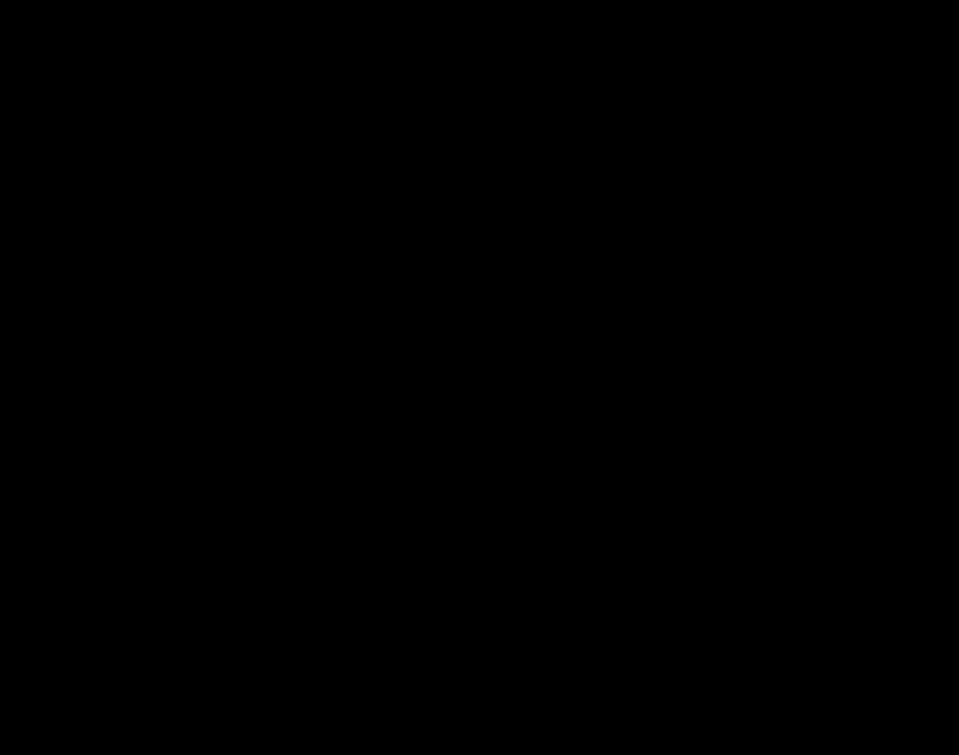
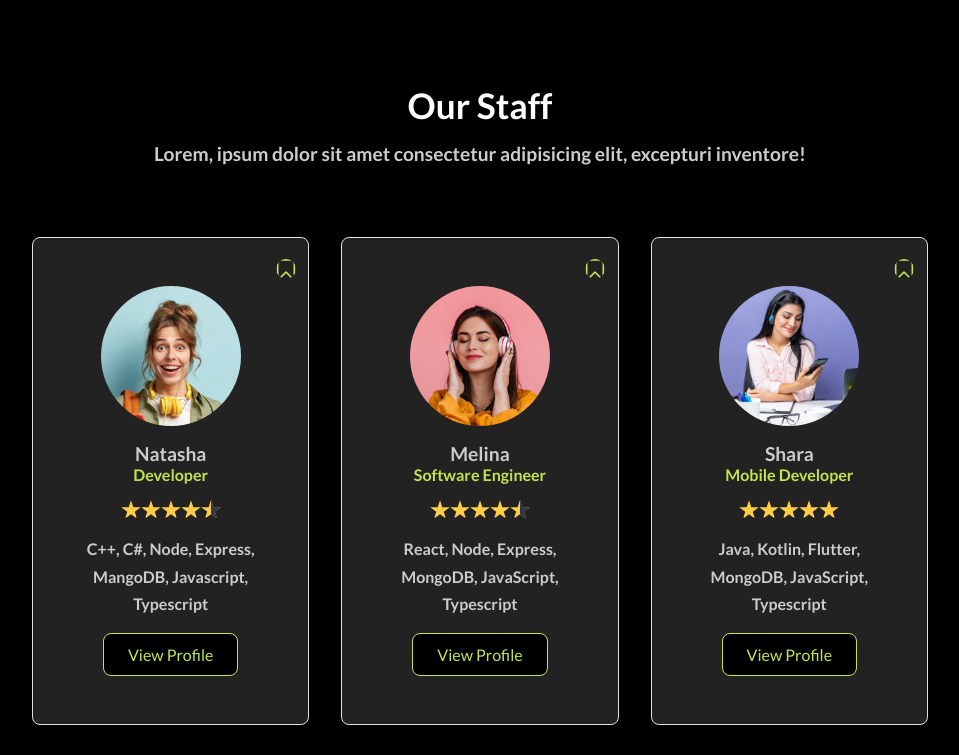
Before and after one commit to Moamin-AbuEwaida/landingpage-dark-mode, a React (Create React App) app: page / in a window 1280 px wide. Shown: the part 4700-5455 px from the top of the page, without its empty margins (160-1119 px from the left). Before the commit the page ends 4672 px from the top, so only its background shows below. Built offline with nearby package versions, Linux system fonts and the light colour scheme; a web font is replaced by a local one.

Commit message:
staff section component

```diff
--- a/src/App.js
+++ b/src/App.js
@@ -2,6 +2,7 @@
 import SectionCategory from "./components/SectionCategory";
 import SectionDownload from "./components/SectionDownload";
 import SectionJobs from "./components/SectionJobs";
+import SectionStaff from "./components/SectionStaff";
 
 function App() {
   return (
@@ -10,6 +11,7 @@
       <SectionCategory />
       <SectionJobs />
       <SectionDownload />
+      <SectionStaff />
     </div>
   );
 }
--- /dev/null
+++ b/src/components/SectionStaff.jsx
@@ -0,0 +1,77 @@
+import React from "react";
+import styled from "styled-components";
+import { InnerLayout } from "../Layouts";
+import StaffCard from "./StaffCard";
+import Title from "./Title";
+import avatar1 from "../img/avatar1.png";
+import avatar2 from "../img/avatar2.png";
+import avatar3 from "../img/avatar3.png";
+import avatar4 from "../img/avatar4.png";
+import star from "../img/star.svg";
+import star_half from "../img/star_half.svg";
+import bookmark from "../img/bookmark.svg";
+
+const SectionStaff = () => {
+  return (
+    <SectionStaffStyled>
+      <InnerLayout>
+        <div className="title-container">
+          <Title
+            name={"Our Staff"}
+            para={
+              "Lorem, ipsum dolor sit amet consectetur adipisicing elit, excepturi inventore!"
+            }
+          />
+        </div>
+        <div className="staff-cards">
+          <StaffCard
+            img={avatar1}
+            bookmark={bookmark}
+            name={"Natasha"}
+            tit={"Developer"}
+            rating={star}
+            rating_half={star_half}
+            stack={"C++, C#, Node, Express, MangoDB, Javascript, Typescript"}
+          />
+          <StaffCard
+            img={avatar2}
+            bookmark={bookmark}
+            name={"Melina"}
+            tit={"Software Engineer"}
+            rating={star}
+            rating_half={star_half}
+            stack={"React, Node, Express, MongoDB, JavaScript, Typescript"}
+          />
+          <StaffCard
+            img={avatar3}
+            bookmark={bookmark}
+            name={"Shara"}
+            tit={"Mobile Developer"}
+            rating={star}
+            rating_half={star}
+            stack={"Java, Kotlin, Flutter, MongoDB, JavaScript, Typescript"}
+          />
+          <StaffCard
+            img={avatar4}
+            bookmark={bookmark}
+            name={"Angelina"}
+            tit={"3d Artist"}
+            rating={star}
+            rating_half={star}
+            stack={"Autodesk Maya, Blender, Arnold, JavaScript, Python"}
+          />
+        </div>
+      </InnerLayout>
+    </SectionStaffStyled>
+  );
+};
+
+const SectionStaffStyled = styled.section`
+  .staff-cards {
+    display: grid;
+    grid-template-columns: repeat(auto-fill, minmax(250px, 1fr));
+    grid-gap: 2rem;
+    padding-top: 3.5rem;
+  }
+`;
+export default SectionStaff;
--- /dev/null
+++ b/src/components/StaffCard.jsx
@@ -0,0 +1,103 @@
+import React from "react";
+import styled from "styled-components";
+
+const StaffCard = ({
+  img,
+  bookmark,
+  name,
+  tit,
+  rating,
+  rating_half,
+  stack,
+}) => {
+  return (
+    <StaffCardStyled>
+      <div className="s-card-container">
+        <img className="bookmark" src={bookmark} alt="" />
+        <img src={img} alt="" />
+        <p>{name}</p>
+        <p className="title">{tit}</p>
+        <div className="rating-con">
+          <img src={rating} alt="" />
+          <img src={rating} alt="" />
+          <img src={rating} alt="" />
+          <img src={rating} alt="" />
+          <img src={rating_half} alt="" />
+        </div>
+        <p className="stack">{stack}</p>
+        <div className="btn-profile">View Profile</div>
+      </div>
+    </StaffCardStyled>
+  );
+};
+
+const StaffCardStyled = styled.section`
+  position: relative;
+  background-color: #222;
+  border-radius: 8px;
+  transition: all 0.4s ease-in-out;
+  border: 1px solid #e1e1e1;
+  .bookmark {
+    position: absolute;
+    top: 1.3rem;
+    right: 0.8rem;
+    width: 20px !important;
+  }
+  &:hover {
+    transition: all 0.4s ease-in-out;
+    background-color: #111;
+    border: 1px solid #f5f5f5;
+    transform: translateY(-5px);
+    box-shadow: 0px 5px 20px rgba(0, 0, 0, 0.2);
+  }
+  .s-card-container {
+    padding: 3rem 2.5rem;
+    display: flex;
+    align-items: center;
+    justify-content: center;
+    flex-direction: column;
+    img {
+      width: 140px;
+      border-radius: 50%;
+      margin-bottom: 1rem;
+    }
+    h4 {
+      color: var(--color-white);
+      padding-bottom: 1rem;
+    }
+    .title {
+      color: var(--color-primary);
+      padding-bottom: 1rem;
+      font-size: 1rem;
+    }
+    .rating-con {
+      display: flex;
+      img {
+        width: 20px;
+      }
+    }
+    .stack {
+      font-size: 1rem;
+      line-height: 1.7rem;
+      padding-bottom: 1rem;
+      text-align: center;
+    }
+    .btn-profile {
+      cursor: pointer;
+      transition: all 0.4s ease-in-out;
+      color: var(--color-primary);
+      font-weight: 400;
+      background-color: #000;
+      padding: 0.7rem 1.5rem;
+      border-radius: 8px;
+      border: 1px solid var(--color-primary);
+      font-size: 1rem;
+      &:hover {
+        background-color: var(--color-primary);
+        color: #fff;
+      }
+    }
+  }
+`;
+
+export default StaffCard;
```
